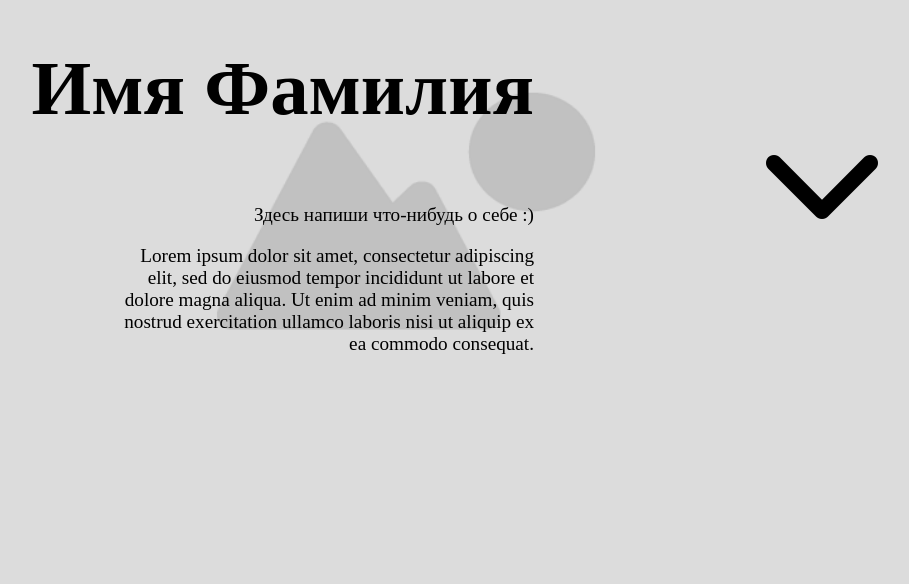
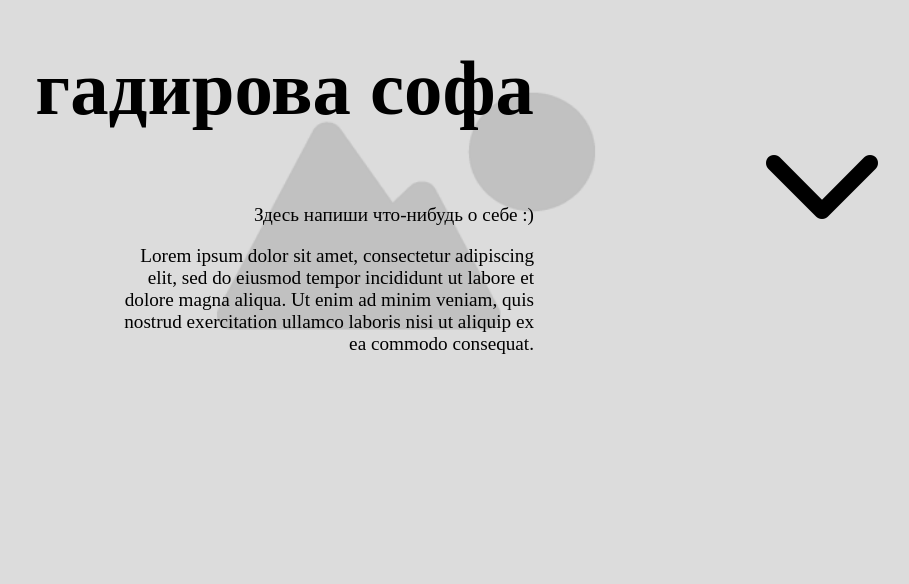
Before and after one commit to mednuybuk/second-progect, a plain HTML site: page index.html in a window 1280 px wide. Shown: the part 216-800 px from the top of the page, without its empty margins (234-1143 px from the left). Drawn offline with Linux system fonts and the light colour scheme.

Commit message:
2 коммит

```diff
--- a/index.html
+++ b/index.html
@@ -9,7 +9,7 @@
 <body>
     <header>
         <div class="header_left">
-            <h1>Имя Фамилия</h1>
+            <h1>гадирова софа</h1>
             <div class="bio">
                 <p>Здесь напиши что-нибудь о себе :)</p>
                 <p>Lorem ipsum dolor sit amet, consectetur adipiscing elit, sed do eiusmod tempor incididunt ut labore et dolore magna aliqua. Ut enim ad minim veniam, quis nostrud exercitation ullamco laboris nisi ut aliquip ex ea commodo consequat.</p>
```
